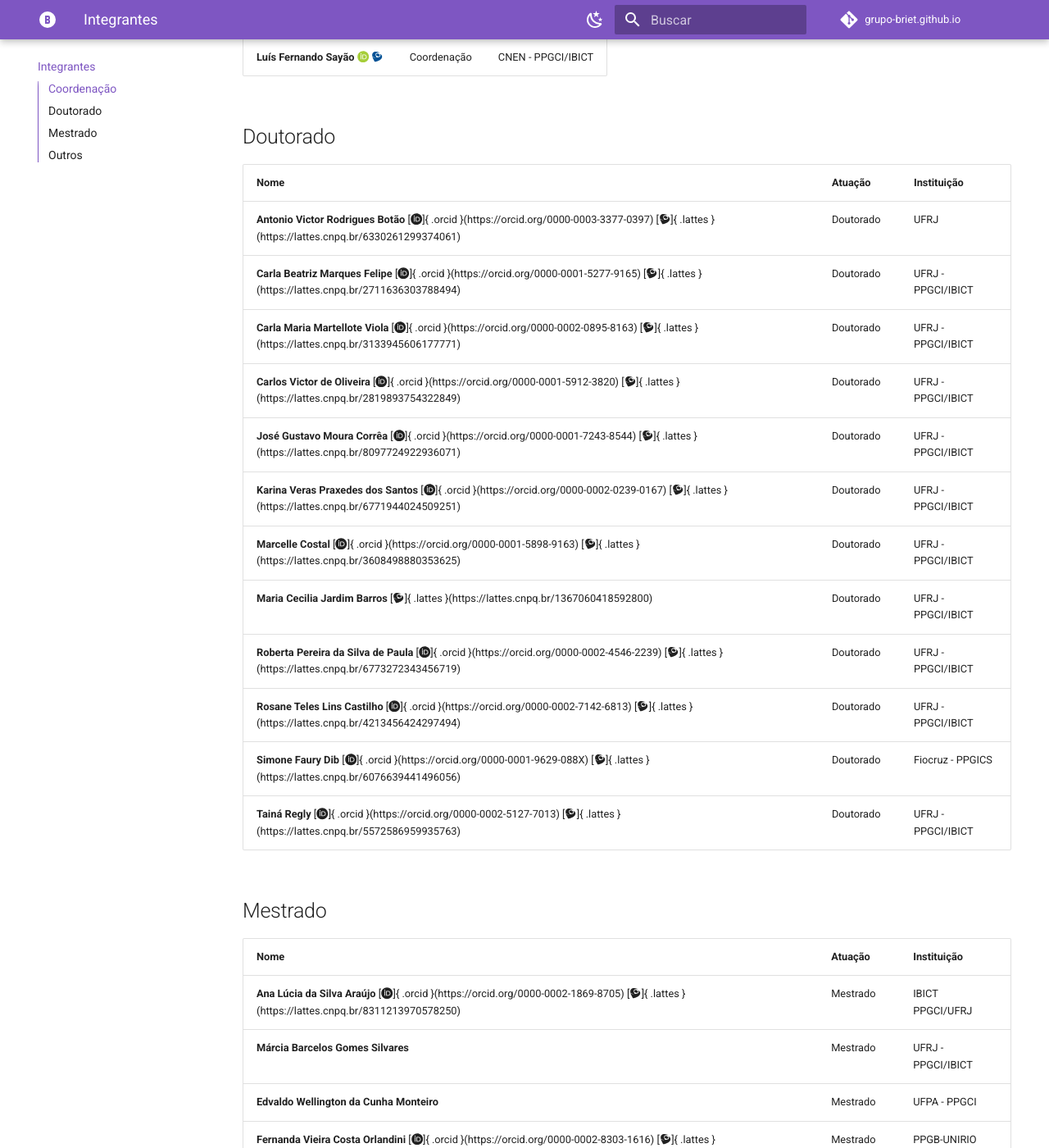
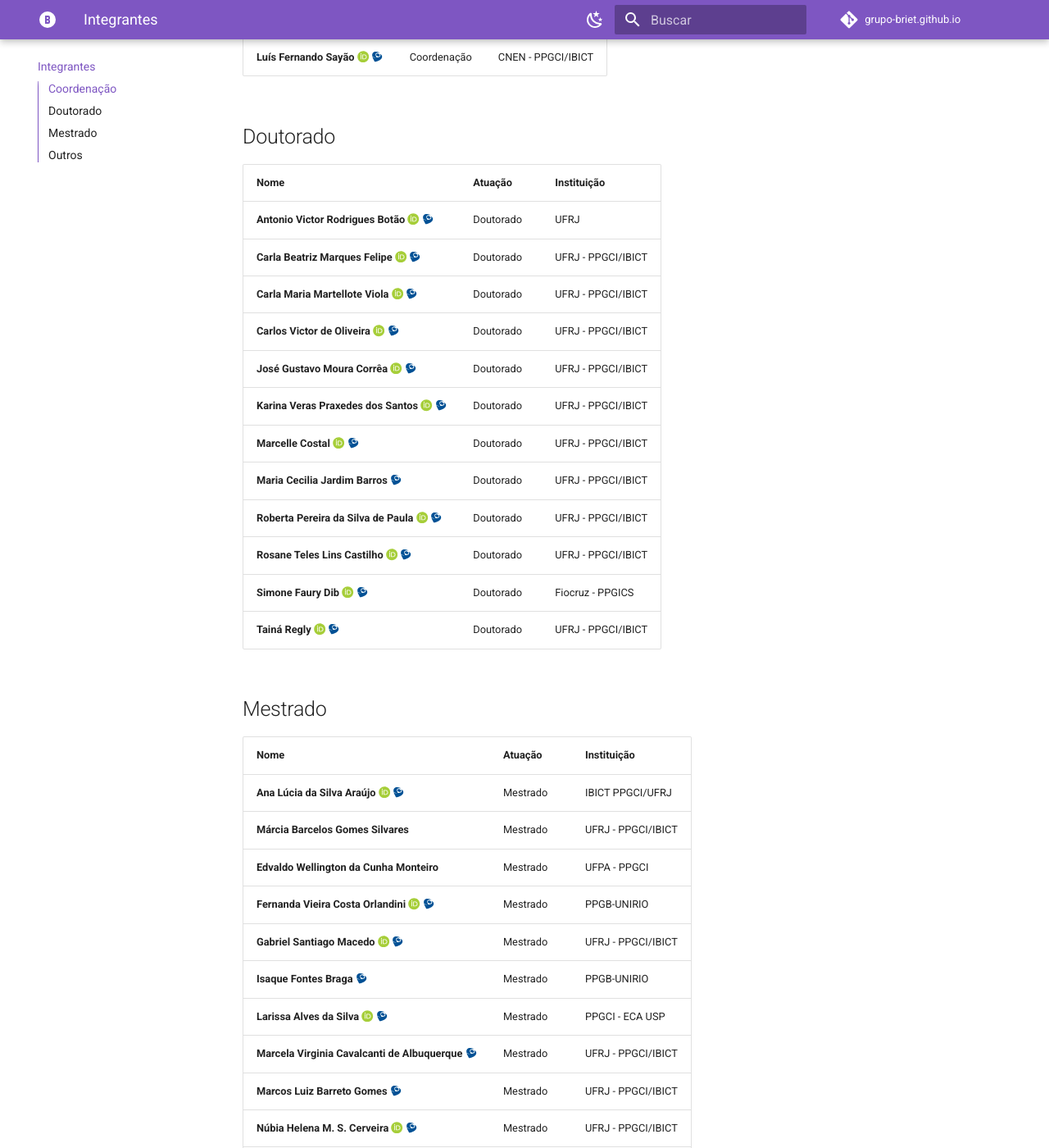
Before and after one commit to keellyayala/grupo-briet.github.io, an MkDocs documentation site: the page built from docs/integrantes.md, in a window 1280 px wide and 1400 px high, scrolled down 323 px. Shown: the whole window at 82% size. Built offline with MkDocs 1.6.1 and Material for MkDocs 9.7.7, drawn with Linux system fonts in a browser that asks for light colours; a script that is not in the unit is left out; comment, search, counter and statistics services are not loaded; some of the changed text lies outside the part shown.

Commit message:
Correção ícones lattes e orcid

```diff
--- a/docs/integrantes.md
+++ b/docs/integrantes.md
@@ -13,40 +13,40 @@ title: Integrantes
 ## Doutorado
 | **Nome** | **Atuação** | **Instituição** |
 |---|---|---|
-| **Antonio Victor Rodrigues Botão** [:ai-orcid:]{ .orcid }(https://orcid.org/0000-0003-3377-0397) [:ai-lattes:]{ .lattes }(https://lattes.cnpq.br/6330261299374061) | Doutorado | UFRJ |
-| **Carla Beatriz Marques Felipe** [:ai-orcid:]{ .orcid }(https://orcid.org/0000-0001-5277-9165) [:ai-lattes:]{ .lattes }(https://lattes.cnpq.br/2711636303788494) | Doutorado | UFRJ - PPGCI/IBICT |
-| **Carla Maria Martellote Viola** [:ai-orcid:]{ .orcid }(https://orcid.org/0000-0002-0895-8163) [:ai-lattes:]{ .lattes }(https://lattes.cnpq.br/3133945606177771) | Doutorado | UFRJ - PPGCI/IBICT |
-| **Carlos Victor de Oliveira** [:ai-orcid:]{ .orcid }(https://orcid.org/0000-0001-5912-3820) [:ai-lattes:]{ .lattes }(https://lattes.cnpq.br/2819893754322849) | Doutorado | UFRJ - PPGCI/IBICT |
-| **José Gustavo Moura Corrêa** [:ai-orcid:]{ .orcid }(https://orcid.org/0000-0001-7243-8544) [:ai-lattes:]{ .lattes }(https://lattes.cnpq.br/8097724922936071) | Doutorado | UFRJ - PPGCI/IBICT |
-| **Karina Veras Praxedes dos Santos** [:ai-orcid:]{ .orcid }(https://orcid.org/0000-0002-0239-0167) [:ai-lattes:]{ .lattes }(https://lattes.cnpq.br/6771944024509251) | Doutorado | UFRJ - PPGCI/IBICT |
-| **Marcelle Costal** [:ai-orcid:]{ .orcid }(https://orcid.org/0000-0001-5898-9163) [:ai-lattes:]{ .lattes }(https://lattes.cnpq.br/3608498880353625) | Doutorado | UFRJ - PPGCI/IBICT |
-| **Maria Cecilia Jardim Barros** [:ai-lattes:]{ .lattes }(https://lattes.cnpq.br/1367060418592800) | Doutorado | UFRJ - PPGCI/IBICT |
-| **Roberta Pereira da Silva de Paula** [:ai-orcid:]{ .orcid }(https://orcid.org/0000-0002-4546-2239) [:ai-lattes:]{ .lattes }(https://lattes.cnpq.br/6773272343456719) | Doutorado | UFRJ - PPGCI/IBICT |
-| **Rosane Teles Lins Castilho** [:ai-orcid:]{ .orcid }(https://orcid.org/0000-0002-7142-6813) [:ai-lattes:]{ .lattes }(https://lattes.cnpq.br/4213456424297494) | Doutorado | UFRJ - PPGCI/IBICT |
-| **Simone Faury Dib** [:ai-orcid:]{ .orcid }(https://orcid.org/0000-0001-9629-088X) [:ai-lattes:]{ .lattes }(https://lattes.cnpq.br/6076639441496056) | Doutorado | Fiocruz - PPGICS |
-| **Tainá Regly** [:ai-orcid:]{ .orcid }(https://orcid.org/0000-0002-5127-7013) [:ai-lattes:]{ .lattes }(https://lattes.cnpq.br/5572586959935763) | Doutorado | UFRJ - PPGCI/IBICT |
+| **Antonio Victor Rodrigues Botão** [:ai-orcid:{ .orcid }](https://orcid.org/0000-0003-3377-0397) [:ai-lattes:{ .lattes }](https://lattes.cnpq.br/6330261299374061) | Doutorado | UFRJ |
+| **Carla Beatriz Marques Felipe** [:ai-orcid:{ .orcid }](https://orcid.org/0000-0001-5277-9165) [:ai-lattes:{ .lattes }](https://lattes.cnpq.br/2711636303788494) | Doutorado | UFRJ - PPGCI/IBICT |
+| **Carla Maria Martellote Viola** [:ai-orcid:{ .orcid }](https://orcid.org/0000-0002-0895-8163) [:ai-lattes:{ .lattes }](https://lattes.cnpq.br/3133945606177771) | Doutorado | UFRJ - PPGCI/IBICT |
+| **Carlos Victor de Oliveira** [:ai-orcid:{ .orcid }](https://orcid.org/0000-0001-5912-3820) [:ai-lattes:{ .lattes }](https://lattes.cnpq.br/2819893754322849) | Doutorado | UFRJ - PPGCI/IBICT |
+| **José Gustavo Moura Corrêa** [:ai-orcid:{ .orcid }](https://orcid.org/0000-0001-7243-8544) [:ai-lattes:{ .lattes }](https://lattes.cnpq.br/8097724922936071) | Doutorado | UFRJ - PPGCI/IBICT |
+| **Karina Veras Praxedes dos Santos** [:ai-orcid:{ .orcid }](https://orcid.org/0000-0002-0239-0167) [:ai-lattes:{ .lattes }](https://lattes.cnpq.br/6771944024509251) | Doutorado | UFRJ - PPGCI/IBICT |
+| **Marcelle Costal** [:ai-orcid:{ .orcid }](https://orcid.org/0000-0001-5898-9163) [:ai-lattes:{ .lattes }](https://lattes.cnpq.br/3608498880353625) | Doutorado | UFRJ - PPGCI/IBICT |
+| **Maria Cecilia Jardim Barros** [:ai-lattes:{ .lattes }](https://lattes.cnpq.br/1367060418592800) | Doutorado | UFRJ - PPGCI/IBICT |
+| **Roberta Pereira da Silva de Paula** [:ai-orcid:{ .orcid }](https://orcid.org/0000-0002-4546-2239) [:ai-lattes:{ .lattes }](https://lattes.cnpq.br/6773272343456719) | Doutorado | UFRJ - PPGCI/IBICT |
+| **Rosane Teles Lins Castilho** [:ai-orcid:{ .orcid }](https://orcid.org/0000-0002-7142-6813) [:ai-lattes:{ .lattes }](https://lattes.cnpq.br/4213456424297494) | Doutorado | UFRJ - PPGCI/IBICT |
+| **Simone Faury Dib** [:ai-orcid:{ .orcid }](https://orcid.org/0000-0001-9629-088X) [:ai-lattes:{ .lattes }](https://lattes.cnpq.br/6076639441496056) | Doutorado | Fiocruz - PPGICS |
+| **Tainá Regly** [:ai-orcid:{ .orcid }](https://orcid.org/0000-0002-5127-7013) [:ai-lattes:{ .lattes }](https://lattes.cnpq.br/5572586959935763) | Doutorado | UFRJ - PPGCI/IBICT |
 
 ## Mestrado
 
 | **Nome** | **Atuação** | **Instituição** |
 |---|---|---|
-| **Ana Lúcia da Silva Araújo** [:ai-orcid:]{ .orcid }(https://orcid.org/0000-0002-1869-8705) [:ai-lattes:]{ .lattes }(https://lattes.cnpq.br/8311213970578250) | Mestrado  | IBICT PPGCI/UFRJ |
+| **Ana Lúcia da Silva Araújo** [:ai-orcid:{ .orcid }](https://orcid.org/0000-0002-1869-8705) [:ai-lattes:{ .lattes }](https://lattes.cnpq.br/8311213970578250) | Mestrado  | IBICT PPGCI/UFRJ |
 | **Márcia Barcelos Gomes Silvares** | Mestrado  | UFRJ - PPGCI/IBICT |
 | **Edvaldo Wellington da Cunha Monteiro** | Mestrado | UFPA - PPGCI |
-| **Fernanda Vieira Costa Orlandini** [:ai-orcid:]{ .orcid }(https://orcid.org/0000-0002-8303-1616) [:ai-lattes:]{ .lattes }(https://lattes.cnpq.br/8390885273824357) | Mestrado | PPGB-UNIRIO  |
-| **Gabriel Santiago Macedo** [:ai-orcid:]{ .orcid }(https://orcid.org/0000-0001-8845-7985) [:ai-lattes:]{ .lattes }(https://lattes.cnpq.br/6066210315942522) | Mestrado | UFRJ - PPGCI/IBICT |
-| **Isaque Fontes Braga** [:ai-lattes:]{ .lattes }(https://lattes.cnpq.br/9317823482235360) | Mestrado | PPGB-UNIRIO  |
-| **Larissa Alves da Silva** [:ai-orcid:]{ .orcid }(https://orcid.org/0000-0002-0563-8172) [:ai-lattes:]{ .lattes }(https://lattes.cnpq.br/5714545457389700) | Mestrado | PPGCI - ECA USP |
-| **Marcela Virginia Cavalcanti de Albuquerque** [:ai-lattes:]{ .lattes }(https://lattes.cnpq.br/8109158524794021) | Mestrado | UFRJ - PPGCI/IBICT |
-| **Marcos Luiz Barreto Gomes**  [:ai-lattes:]{ .lattes }(https://lattes.cnpq.br/5698334230284416) | Mestrado | UFRJ - PPGCI/IBICT |
-| **Núbia Helena M. S. Cerveira** [:ai-orcid:]{ .orcid }(https://orcid.org/0009-0009-2243-9552) [:ai-lattes:]{ .lattes }(https://lattes.cnpq.br/8260180375911852) | Mestrado | UFRJ - PPGCI/IBICT |
-| **William Lima Rocha** [:ai-orcid:]{ .orcid }(https://orcid.org/0000-0001-6834-0026) [:ai-lattes:]{ .lattes }(https://lattes.cnpq.br/0712428508406106) | Mestrado | UFRJ - PPGCI/IBICT |
+| **Fernanda Vieira Costa Orlandini** [:ai-orcid:{ .orcid }](https://orcid.org/0000-0002-8303-1616) [:ai-lattes:{ .lattes }](https://lattes.cnpq.br/8390885273824357) | Mestrado | PPGB-UNIRIO  |
+| **Gabriel Santiago Macedo** [:ai-orcid:{ .orcid }](https://orcid.org/0000-0001-8845-7985) [:ai-lattes:{ .lattes }](https://lattes.cnpq.br/6066210315942522) | Mestrado | UFRJ - PPGCI/IBICT |
+| **Isaque Fontes Braga** [:ai-lattes:{ .lattes }](https://lattes.cnpq.br/9317823482235360) | Mestrado | PPGB-UNIRIO  |
+| **Larissa Alves da Silva** [:ai-orcid:{ .orcid }](https://orcid.org/0000-0002-0563-8172) [:ai-lattes:{ .lattes }](https://lattes.cnpq.br/5714545457389700) | Mestrado | PPGCI - ECA USP |
+| **Marcela Virginia Cavalcanti de Albuquerque** [:ai-lattes:{ .lattes }](https://lattes.cnpq.br/8109158524794021) | Mestrado | UFRJ - PPGCI/IBICT |
+| **Marcos Luiz Barreto Gomes**  [:ai-lattes:{ .lattes }](https://lattes.cnpq.br/5698334230284416) | Mestrado | UFRJ - PPGCI/IBICT |
+| **Núbia Helena M. S. Cerveira** [:ai-orcid:{ .orcid }](https://orcid.org/0009-0009-2243-9552) [:ai-lattes:{ .lattes }](https://lattes.cnpq.br/8260180375911852) | Mestrado | UFRJ - PPGCI/IBICT |
+| **William Lima Rocha** [:ai-orcid:{ .orcid }](https://orcid.org/0000-0001-6834-0026) [:ai-lattes:{ .lattes }](https://lattes.cnpq.br/0712428508406106) | Mestrado | UFRJ - PPGCI/IBICT |
 
 ## Outros
 
 | **Nome** | **Atuação** | **Instituição** |
 |---|---|---|
-| **Elizabeth Maria Freire de Jesus** [:ai-orcid:]{ .orcid }(https://orcid.org/0000-0003-4275-7645) [:ai-lattes:]{ .lattes }(https://lattes.cnpq.br/8103850325598629) | Pesquisa | UFRJ/NCE |
-| **Fernanda Pinheiro de Siqueira Landin**  [:ai-orcid:]{ .orcid }(https://orcid.org/7477-0250-5739-4015) [:ai-lattes:]{ .lattes }(https://lattes.cnpq.br/7477025057394015) | Colaboração |  |
-| **Luciana Lau** [:ai-orcid:]{ .orcid }(https://orcid.org/0000-0002-9233-4715) [:ai-lattes:]{ .lattes }(https://lattes.cnpq.br/4870381654584528) | Pesquisa | IBGE |
-| **Mara Angélica Petrocchi** [:ai-orcid:]{ .orcid }(https://orcid.org/0000-0003-2791-3806) [:ai-lattes:]{ .lattes }(https://lattes.cnpq.br/6305354276403145) | Colaboração | Embrapa |
+| **Elizabeth Maria Freire de Jesus** [:ai-orcid:{ .orcid }](https://orcid.org/0000-0003-4275-7645) [:ai-lattes:{ .lattes }](https://lattes.cnpq.br/8103850325598629) | Pesquisa | UFRJ/NCE |
+| **Fernanda Pinheiro de Siqueira Landin**  [:ai-orcid:{ .orcid }](https://orcid.org/7477-0250-5739-4015) [:ai-lattes:{ .lattes }](https://lattes.cnpq.br/7477025057394015) | Colaboração |  |
+| **Luciana Lau** [:ai-orcid:{ .orcid }](https://orcid.org/0000-0002-9233-4715) [:ai-lattes:{ .lattes }](https://lattes.cnpq.br/4870381654584528) | Pesquisa | IBGE |
+| **Mara Angélica Petrocchi** [:ai-orcid:{ .orcid }](https://orcid.org/0000-0003-2791-3806) [:ai-lattes:{ .lattes }](https://lattes.cnpq.br/6305354276403145) | Colaboração | Embrapa |
```
